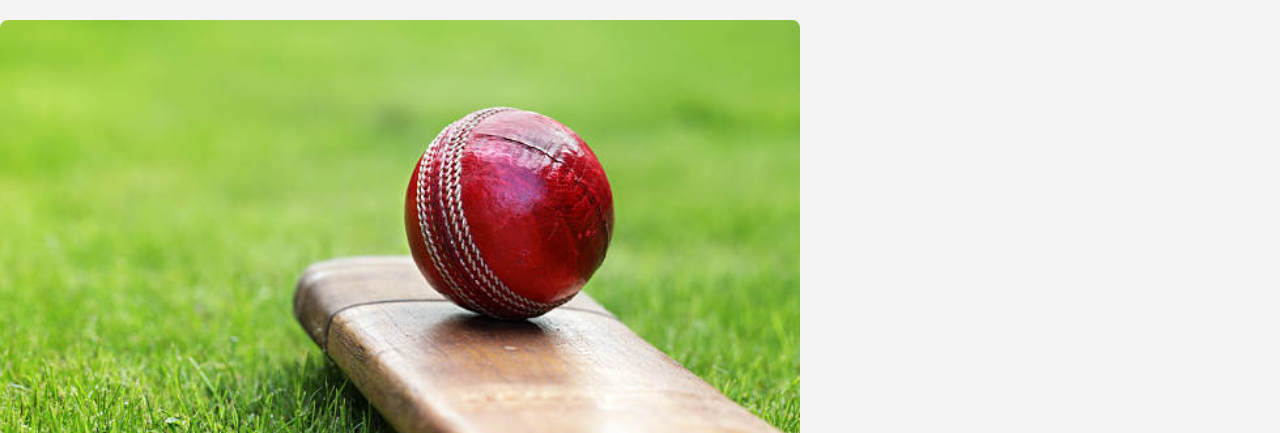
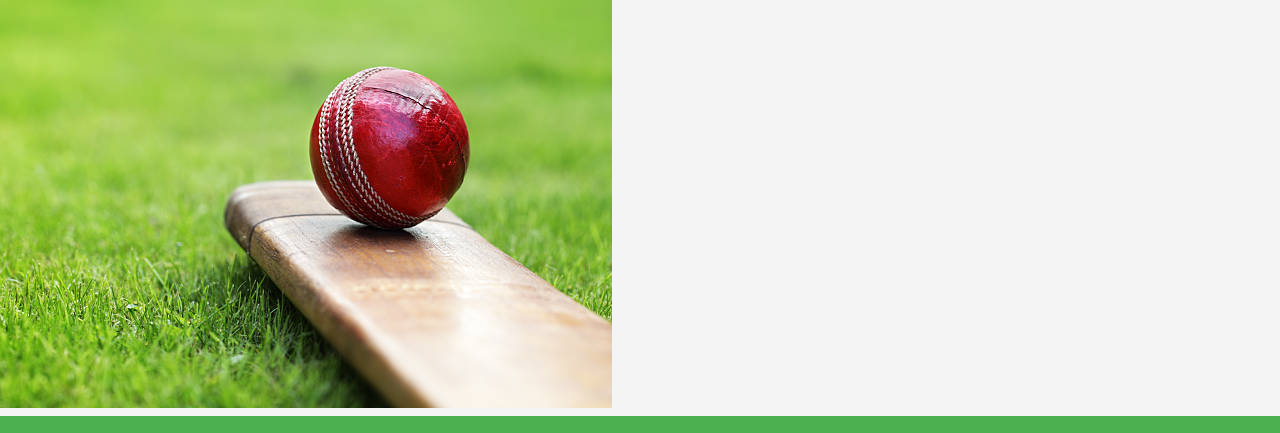
Before and after one commit to LK037/cric, a plain HTML site: page index.html in a window 1280 px wide. Shown: the top 433 px of the page. Drawn offline with Linux system fonts and the light colour scheme.

Commit message:
Update styles.css

```diff
--- a/styles.css
+++ b/styles.css
@@ -42,13 +42,6 @@ h2 {
     margin-bottom: 10px;
 }
 
-.hero-image {
-    width: 100%; /* Makes the image responsive */
-    max-width: 800px; /* Maximum width */
-    height: auto; /* Maintain aspect ratio */
-    border-radius: 8px; /* Rounded corners */
-    margin: 20px 0; /* Margin above and below the image */
-}
 
 table {
     width: 100%;
```
